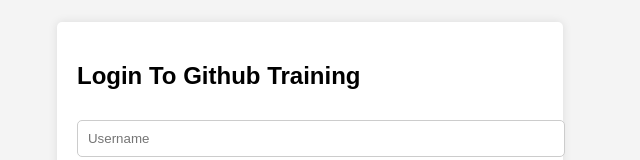
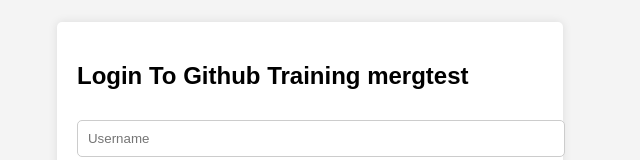
Before and after one commit to abhishekgetme12/Login, a plain HTML site: page index.html in a window 1280 px wide. Shown: the part 256-416 px from the top of the page, without its empty margins (330-970 px from the left). Drawn offline with Linux system fonts and the light colour scheme.

Commit message:
this is work version V9

```diff
--- a/index.html
+++ b/index.html
@@ -47,7 +47,7 @@
 </head>
 <body>
     <div class="login-container">
-        <h2>Login To Github Training</h2>
+        <h2>Login To Github Training mergtest</h2>
         <form action="/login" method="post">
             <input type="text" name="username" placeholder="Username" required>
             <input type="password" name="password" placeholder="Password" required>
```
